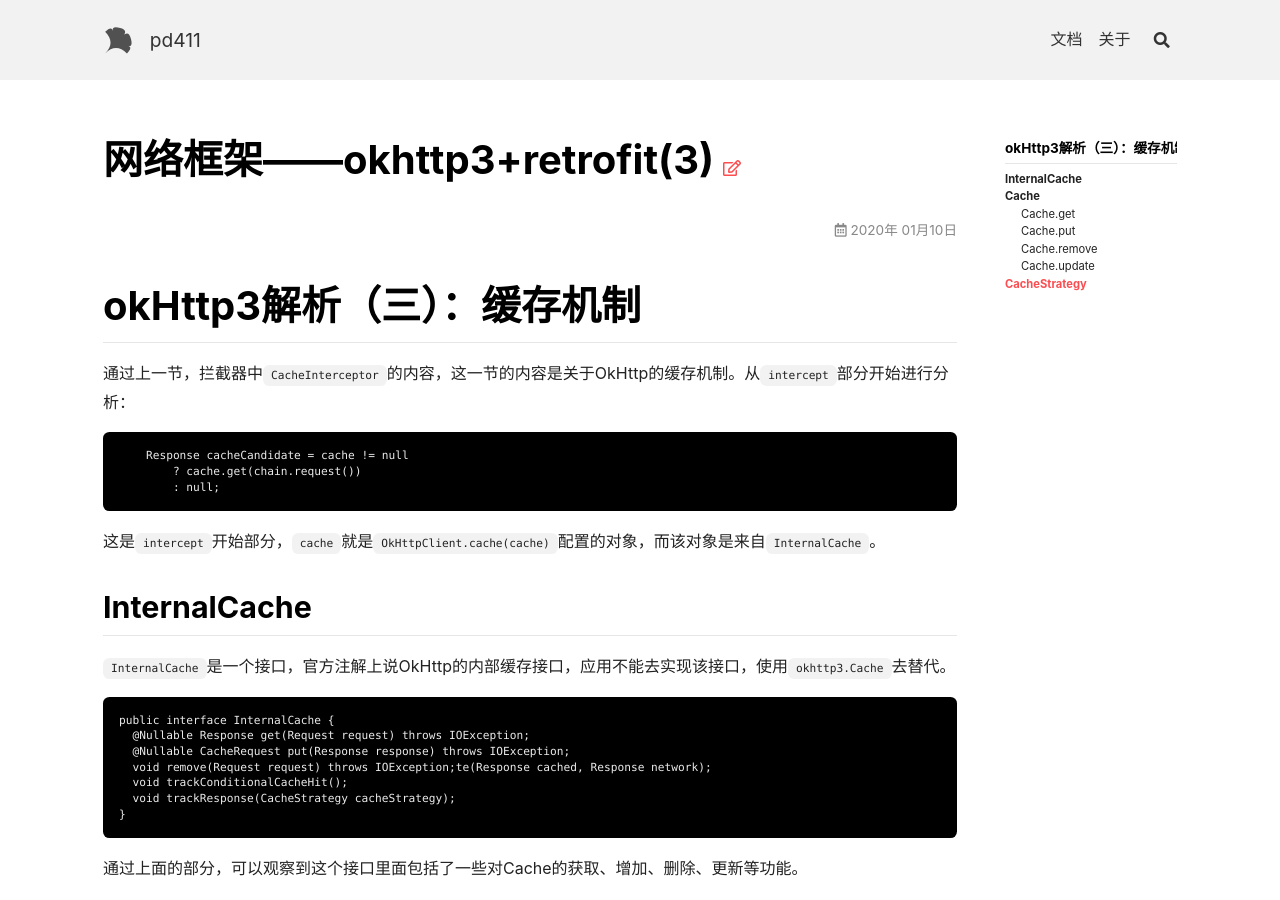
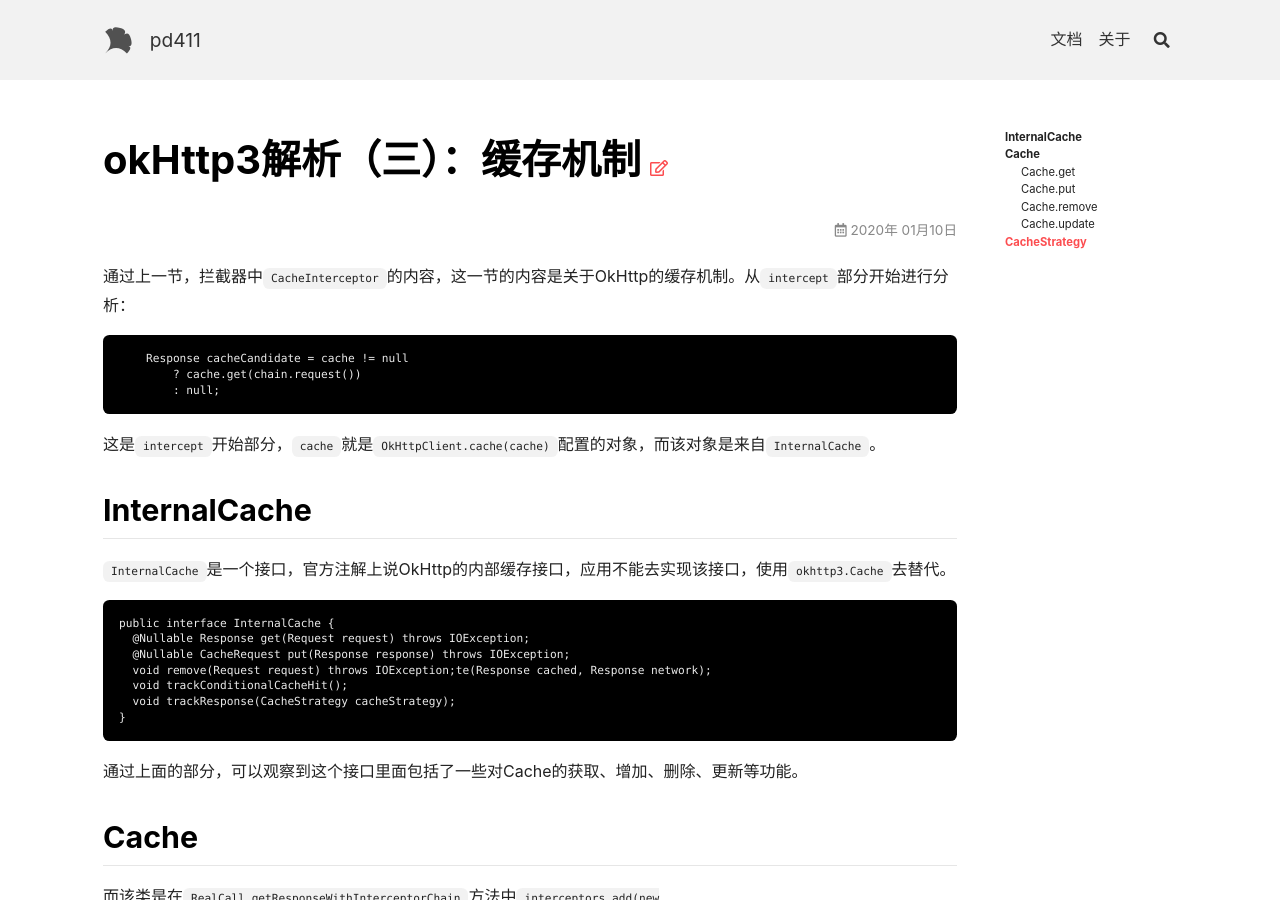
Before and after one commit to pd411/pd411.github.io, a Jekyll site: the page built from _posts/2020-1-10-网络框架——OkHttp3+Retrofit(3).md, in a window 1280 px wide and 900 px high. Built offline with Jekyll 4.4.1, drawn with Linux system fonts in a browser that asks for light colours; nearby versions of some CDN libraries; part of the change alters nothing that is shown.

Commit message:
modified:   "_posts/2020-1-10-\347\275\221\347\273\234\346\241\206\346\236\266\342\200\224\342\200\224OkHttp3+Retrofit(3).md"

````diff
--- a/_posts/2020-1-10-网络框架——OkHttp3+Retrofit(3).md
+++ b/_posts/2020-1-10-网络框架——OkHttp3+Retrofit(3).md
@@ -1,4 +1,11 @@
-# okHttp3解析（三）：缓存机制
+---
+layout: article
+title: okHttp3解析（三）：缓存机制
+aside:
+  toc: true
+key: Android
+---
+
 通过上一节，拦截器中`CacheInterceptor`的内容，这一节的内容是关于OkHttp的缓存机制。从`intercept`部分开始进行分析：
 ```
     Response cacheCandidate = cache != null
````
